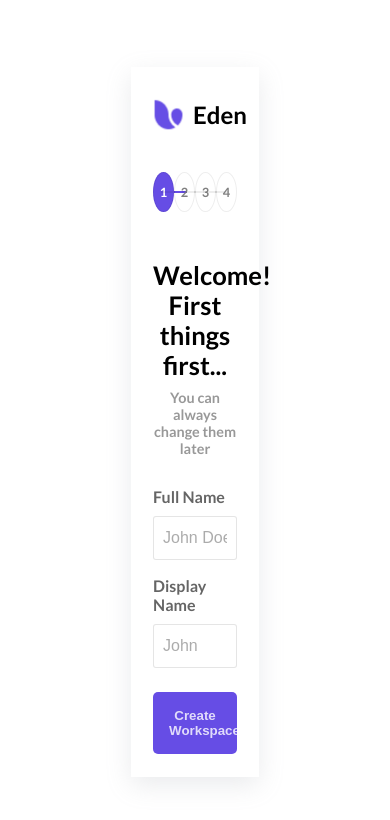
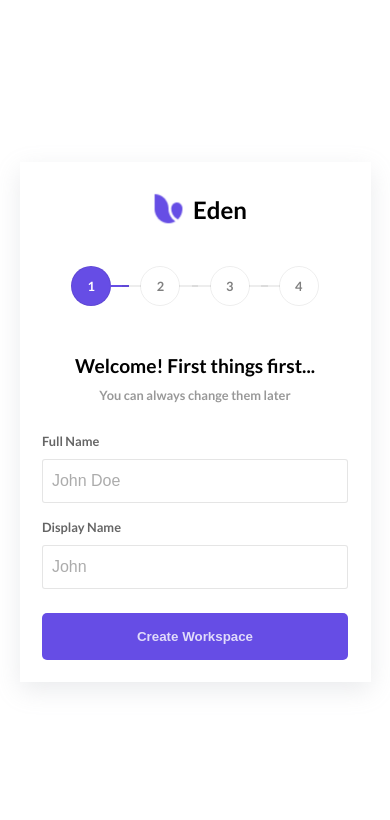
Before and after one commit to ruhankhandakar/onboarding, a React (Create React App) app: page / in a window 390 px wide. Shown: the top 820 px of the page. Built offline with nearby package versions, Linux system fonts and the light colour scheme.

Commit message:
feat: responsiveness

```diff
--- a/src/components/Common/Input/styles.js
+++ b/src/components/Common/Input/styles.js
@@ -9,6 +9,9 @@ export const InputGroup = styled.div`
     font-weight: 600;
     opacity: 0.6;
     padding-bottom: 10px;
+    @media (max-width: 480px) {
+      font-size: 0.8rem;
+    }
   }
 
   input {
--- a/src/components/Common/Steps/styles.js
+++ b/src/components/Common/Steps/styles.js
@@ -7,11 +7,17 @@ export const StepLayoutContainer = styled.div`
     h2 {
       font-size: 1.6rem;
       margin-bottom: 0.6rem;
+      @media (max-width: 480px) {
+        font-size: 1.2rem;
+      }
     }
     p {
       font-size: 0.9rem;
       font-weight: 600;
       opacity: 0.4;
+      @media (max-width: 480px) {
+        font-size: 0.8rem;
+      }
     }
   }
 `;
@@ -43,6 +49,24 @@ export const StepNumbersContainer = styled.div`
       height: 2px;
       position: absolute;
       left: 100%;
+      @media (max-width: 1200px) {
+        width: 60%;
+      }
+      @media (max-width: 780px) {
+        width: 90%;
+      }
+      @media (max-width: 680px) {
+        width: 75%;
+      }
+      @media (max-width: 580px) {
+        width: 55%;
+      }
+      @media (max-width: 480px) {
+        width: 50%;
+      }
+      @media (max-width: 370px) {
+        width: 30%;
+      }
     }
     &:not(:first-child)::before {
       content: "";
@@ -51,6 +75,24 @@ export const StepNumbersContainer = styled.div`
       height: 2px;
       position: absolute;
       right: 100%;
+      @media (max-width: 1200px) {
+        width: 60%;
+      }
+      @media (max-width: 780px) {
+        width: 90%;
+      }
+      @media (max-width: 680px) {
+        width: 75%;
+      }
+      @media (max-width: 580px) {
+        width: 55%;
+      }
+      @media (max-width: 480px) {
+        width: 50%;
+      }
+      @media (max-width: 370px) {
+        width: 30%;
+      }
     }
 
     &.active {
--- a/src/components/onboarding/StepThree/styles.js
+++ b/src/components/onboarding/StepThree/styles.js
@@ -8,6 +8,9 @@ export const CardContainer = styled.section`
     flex: 1;
   }
   margin-bottom: 1rem;
+  @media (max-width: 480px) {
+    flex-direction: column;
+  }
 `;
 
 export const CardContentDiv = styled.div`
--- a/src/styles.js
+++ b/src/styles.js
@@ -12,4 +12,17 @@ export const Container = styled.div`
   width: 33%;
   box-shadow: rgba(149, 157, 165, 0.2) 0px 8px 24px;
   padding: 1.4rem;
+
+  @media (max-width: 1200px) {
+    width: 40%;
+  }
+  @media (max-width: 920px) {
+    width: 50%;
+  }
+  @media (max-width: 780px) {
+    width: 70%;
+  }
+  @media (max-width: 480px) {
+    width: 90%;
+  }
 `;
```
